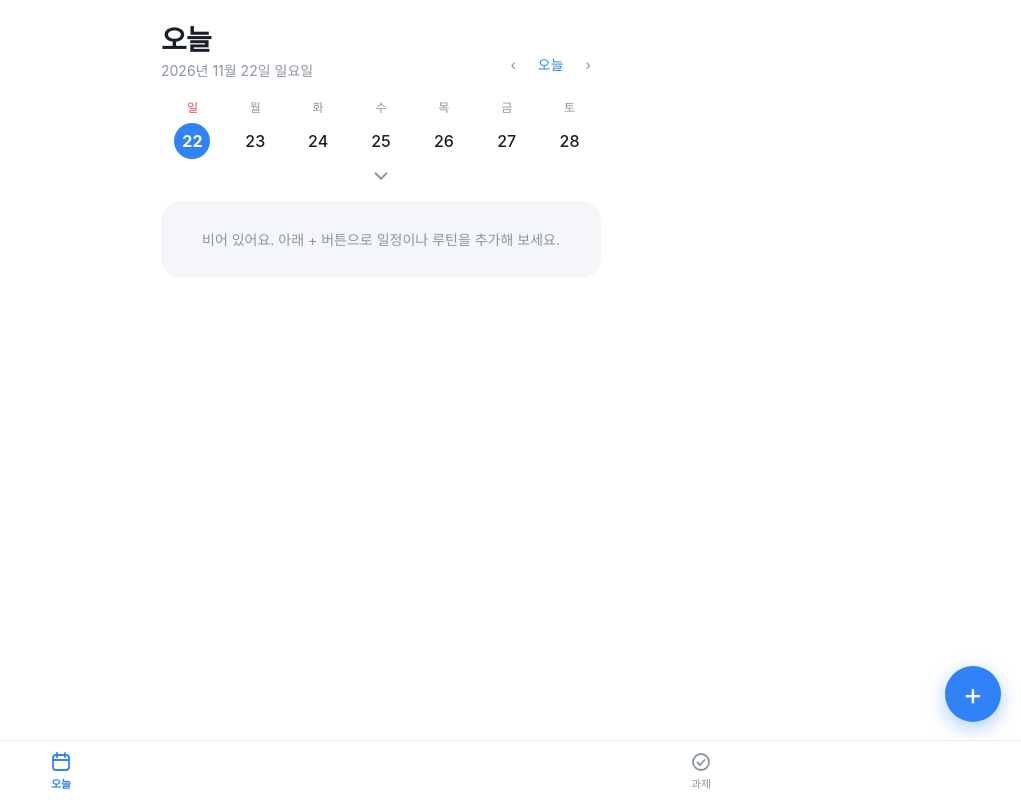
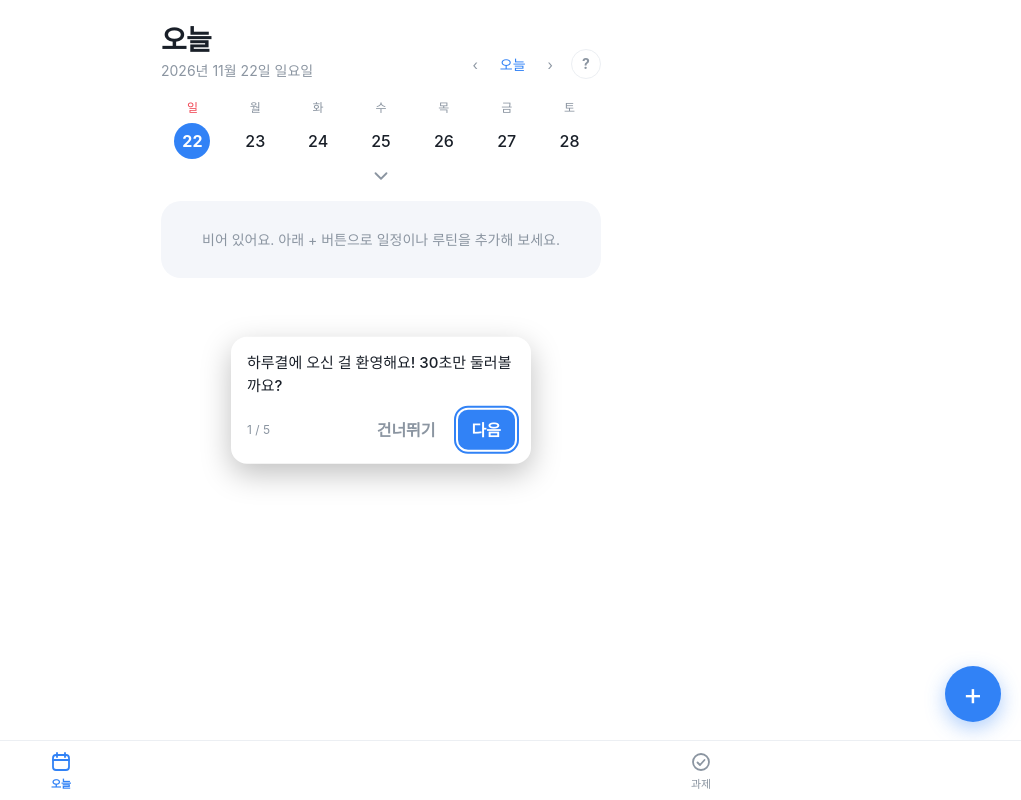
Before and after one commit to ihaesong72-bit/haru, a plain HTML site: page index.html in a window 1280 px wide. Shown: the whole page, without its empty margins (259-1280 px from the left). Drawn offline with Linux system fonts and the light colour scheme.

Commit message:
Add files via upload

```diff
--- a/index.html
+++ b/index.html
@@ -88,6 +88,18 @@ input[type=range]{width:100%;accent-color:var(--blue);margin:4px 0 0}
 .cb{display:flex;gap:8px}.cb button{border:0;border-radius:10px;padding:8px 14px;font-weight:700}.go2{background:var(--blue);color:#fff}.gh{background:transparent;color:var(--mute)}
 @media (prefers-reduced-motion:no-preference){.calt svg{transition:transform .2s}}
 @media (prefers-reduced-motion:no-preference){.fill{transition:width .25s}.chk,.day b,.dot{transition:background .15s}}
+.nav{margin-left:auto}
+.help{width:30px;height:30px;border-radius:50%;border:1.5px solid var(--line);background:none;color:var(--mute);font-weight:700;font-size:14px;margin-left:8px;margin-bottom:2px;padding:0}
+.help:hover{color:var(--blue);border-color:var(--blue)}
+.tour{position:fixed;inset:0;z-index:20}
+.tl{position:absolute;border-radius:16px;box-shadow:0 0 0 100vmax rgba(10,20,40,.62);pointer-events:none;outline:2px solid #fff}
+.tb{position:absolute;width:min(300px,calc(100vw - 32px));background:var(--bg);color:var(--ink);border-radius:16px;padding:14px 16px;box-shadow:0 10px 30px rgba(0,0,0,.25)}
+.tb p{margin:0 0 12px;font-size:15px;line-height:1.55;font-weight:500;position:relative}
+.ta{position:absolute;width:14px;height:14px;background:var(--bg);transform:rotate(45deg);border-radius:3px}
+.up .ta{top:-6px}.dn .ta{bottom:-6px}.mid .ta{display:none}
+.tf{display:flex;align-items:center;gap:8px;position:relative}.tc{flex:1;font-size:12px;color:var(--mute)}
+.tf button{border:0;border-radius:10px;padding:8px 14px;font-weight:700}.sk{background:none;color:var(--mute)}.nx{background:var(--blue);color:#fff}
+@media (prefers-reduced-motion:no-preference){.tl{transition:left .25s,top .25s,width .25s,height .25s}}
 </style>
 </head>
 <body>
@@ -95,7 +107,7 @@ input[type=range]{width:100%;accent-color:var(--blue);margin:4px 0 0}
   <header>
     <div><h1 id="title"></h1><div class="subt" id="subt"></div></div>
     <div class="nav" id="nav"><button id="prev" aria-label="이전">‹</button><button id="tdy" class="tdy">오늘</button><button id="next" aria-label="다음">›</button></div>
-  </header>
+  <button class="help" id="help" aria-label="사용법 보기">?</button></header>
   <main id="main"></main>
 </div>
 <button class="fab" id="fab" aria-label="추가">+</button>
@@ -265,7 +277,41 @@ $("tabs").onclick=function(e){var b=e.target.closest("button");if(b){tab=b.datas
 $("prev").onclick=function(){nav(-1)};
 $("next").onclick=function(){nav(1)};
 $("tdy").onclick=function(){sel=todayKey;render()};
+var TOUR=[
+  {t:null,x:"하루결에 오신 걸 환영해요! 30초만 둘러볼까요?"},
+  {t:".week",x:"날짜를 누르면 그날의 일정, 루틴, 마감 과제를 볼 수 있어요."},
+  {t:".calt",x:"이 화살표를 누르면 한 달 달력이 펼쳐져요."},
+  {t:"#fab",x:"여기서 일정이나 루틴을 추가해요. 카테고리도 직접 만들어 저장할 수 있어요."},
+  {t:"#tabs button[data-t=tasks]",x:"과제 탭에서 마감일과 진행률(%)을 기록하면, 하루에 얼마나 해야 하는지 알려드려요."}
+],tr=null,ti=0,tl,tb,tx,tc,nx,sk;
+function endTour(){if(tr){tr.remove();tr=null}try{localStorage.setItem("haruguel-tour","1")}catch(e){}}
+function place(){
+  var st=TOUR[ti],el=st.t?document.querySelector(st.t):null;
+  tx.textContent=st.x;tc.textContent=(ti+1)+" / "+TOUR.length;nx.textContent=ti===TOUR.length-1?"시작하기":"다음";
+  tb.style.cssText="";
+  if(!el){tl.style.display="none";tb.className="tb mid";tb.style.left="50%";tb.style.top="50%";tb.style.transform="translate(-50%,-50%)";return}
+  el.scrollIntoView({block:"center"});
+  var r=el.getBoundingClientRect(),pd=6,bw=Math.min(300,innerWidth-32);
+  tl.style.display="block";tl.style.left=r.left-pd+"px";tl.style.top=r.top-pd+"px";tl.style.width=r.width+pd*2+"px";tl.style.height=r.height+pd*2+"px";
+  var left=Math.max(16,Math.min(innerWidth-bw-16,r.left+r.width/2-bw/2)),cx=r.left+r.width/2-left-7;
+  tb.style.left=left+"px";tb.firstChild.style.left=Math.max(14,Math.min(bw-28,cx))+"px";
+  if(innerHeight-r.bottom>=190){tb.className="tb up";tb.style.top=r.bottom+pd+14+"px"}
+  else{tb.className="tb dn";tb.style.bottom=innerHeight-r.top+pd+14+"px"}
+}
+function tour(i){
+  if(!tr){
+    tr=h("div","tour");tr.setAttribute("role","dialog");tr.setAttribute("aria-label","사용법");
+    tl=h("div","tl");tb=h("div","tb");tx=h("p");tc=h("span","tc");sk=h("button","sk","건너뛰기");nx=h("button","nx","다음");
+    var ft=h("div","tf");ft.append(tc,sk,nx);tb.append(h("i","ta"),tx,ft);tr.append(tl,tb);document.body.appendChild(tr);
+    sk.onclick=endTour;nx.onclick=function(){if(ti>=TOUR.length-1)endTour();else tour(ti+1)};
+  }
+  ti=i;place();nx.focus();
+}
+$("help").onclick=function(){tab="today";render();tour(0)};
+window.addEventListener("resize",function(){if(tr)place()});
+document.addEventListener("keydown",function(e){if(e.key==="Escape"&&tr)endTour()});
 render();
+try{if(!localStorage.getItem("haruguel-tour"))setTimeout(function(){tab="today";render();tour(0)},500)}catch(e){}
 </script>
 </body>
 </html>
```
